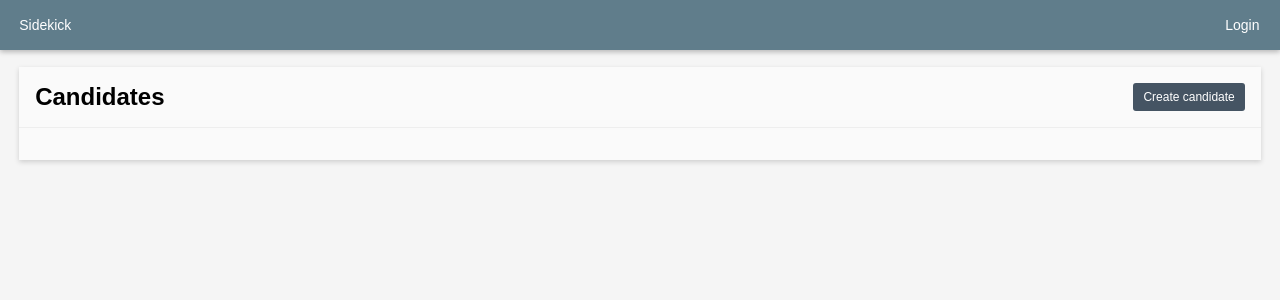
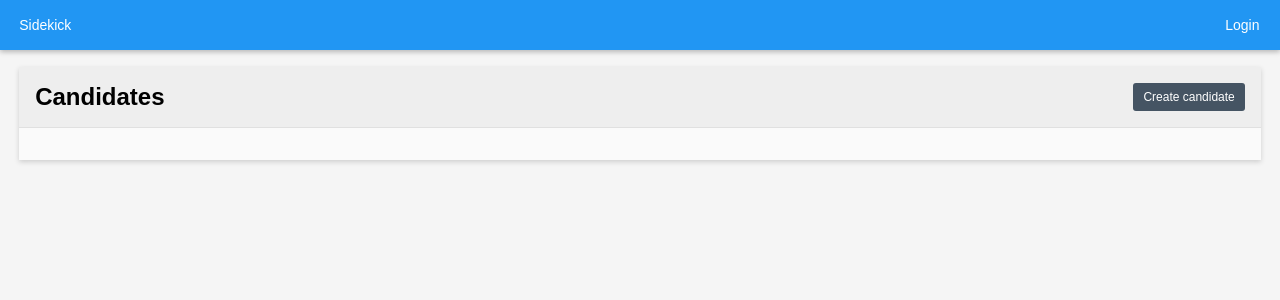
Before and after one commit to vinntreus/pykick, a Django app: page / in a window 1280 px wide. Shown: the top 300 px of the page. Run offline with Django 3.2, Linux system fonts and the light colour scheme; data that the repository does not hold is empty; some web fonts are replaced.

Commit message:
Use more lively colors on headers

```diff
--- a/static/site.css
+++ b/static/site.css
@@ -10,7 +10,7 @@ body{
 
 header{
     position:fixed;
-    background-color:#607D8B;
+    background-color:#2196F3;
     box-shadow:0 2px 5px rgba(0,0,0,0.26);
     color:#FAFAFA;
     width:100%;
@@ -81,7 +81,8 @@ a:hover{
     box-shadow:0 2px 5px rgba(0,0,0,0.16);
 }
 .box-header{
-    border-bottom: 1px solid #EEEEEE;
+    border-bottom: 1px solid #E0E0E0;
+    background-color: #EEEEEE;
 }
 .box-header h2{
     font-size: 24px;
```
